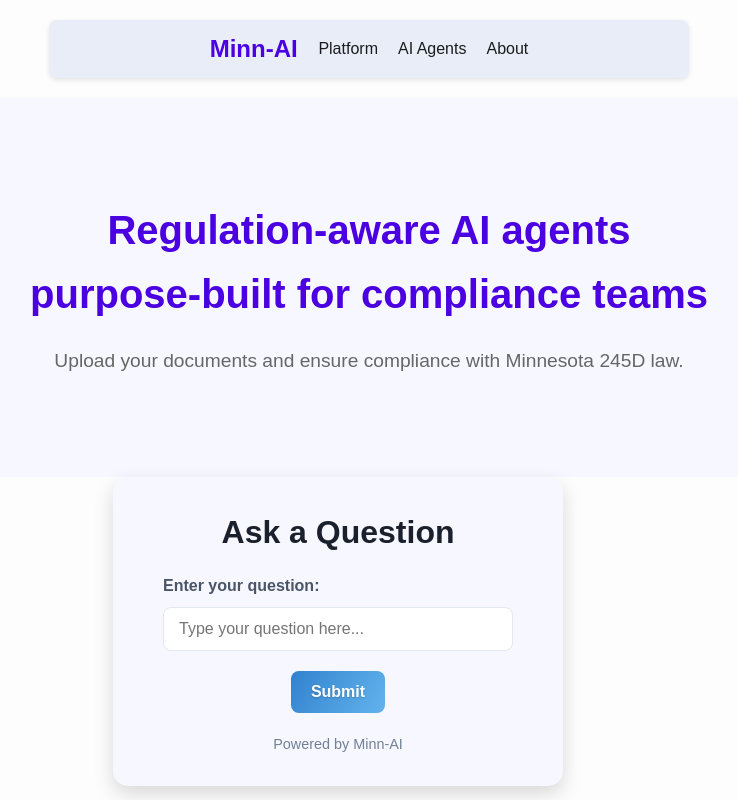
After one commit to Rishabhcodes65536/AI_COMPLIANCE, a Flask app: template templates/ui_2.html in a window 1280 px wide. The commit adds this page. Shown: the whole page, without its empty margins (271-1009 px from the left). Run offline with Flask 3, Linux system fonts and the light colour scheme; the template is opened without the code that fills it, so the values that code supplies are empty.

Commit message:
check compliance update api and ui

```diff
--- a/main.py
+++ b/main.py
@@ -1,15 +1,25 @@
-from flask import Flask, render_template, request
+from flask import Flask, render_template, request, jsonify
 import requests
 import os
 from dotenv import load_dotenv
+import hashlib
+from datetime import datetime
 
-# Load environment variables
+
 load_dotenv()
+
+
 
 API_URL = os.getenv('API_URL')
 API_KEY = os.getenv('API_KEY')
 
 app = Flask(__name__)
+
+
+last_known_hash = None
+
+URL = 'https://www.revisor.mn.gov/statutes/cite/245D/full'
+
 
 def get_answer(question):
     headers = {
@@ -40,7 +50,7 @@ def get_answer(question):
 #Homepage
 @app.route('/', methods=['GET'])
 def home():
-    return render_template('home.html')
+    return render_template('ui_dark.html')
 
 
 # Ask
@@ -53,5 +63,56 @@ def ask():
     return render_template('answer.html', question=question, answer=answer)
 
 
+def get_page_info(url):
+    """Fetch the webpage and return the MD5 hash of its content and Last-Modified timestamp."""
+    try:
+        response = requests.get(url)
+        response.raise_for_status()
+
+        page_content = response.text
+        page_hash = hashlib.md5(page_content.encode('utf-8')).hexdigest()
+
+        last_modified = response.headers.get('Last-Modified')
+
+        if last_modified:
+            last_modified_time = datetime.strptime(last_modified, "%a, %d %b %Y %H:%M:%S GMT")
+        else:
+            last_modified_time = None
+
+        return page_hash, last_modified_time
+
+    except requests.exceptions.RequestException as e:
+        print(f"Error fetching the page: {e}")
+        return None, None
+
+@app.route('/check-update', methods=['GET'])
+def check_update():
+    """API endpoint to check if the page has changed and return the last modified timestamp."""
+    global last_known_hash
+
+    current_hash, last_modified_time = get_page_info(URL)
+
+    if current_hash is None:
+        return jsonify({"error": "Failed to fetch page"}), 500
+
+    # Compare with the last known hash
+    if last_known_hash is None:
+        last_known_hash = current_hash
+        return jsonify({
+            "message": "Initial check completed, no changes detected.",
+            "last_modified": last_modified_time.isoformat() if last_modified_time else "Unknown"
+        }), 200
+    elif current_hash != last_known_hash:
+        last_known_hash = current_hash
+        return jsonify({
+            "message": "The webpage has been updated.",
+            "last_modified": last_modified_time.isoformat() if last_modified_time else "Unknown"
+        }), 200
+    else:
+        return jsonify({
+            "message": "No changes detected.",
+            "last_modified": last_modified_time.isoformat() if last_modified_time else "Unknown"
+        }), 200
+
 if __name__ == '__main__':
     app.run(debug=True)
--- /dev/null
+++ b/static/styles.css
@@ -0,0 +1,199 @@
+/* General Reset */
+* {
+  margin: 0;
+  padding: 0;
+  box-sizing: border-box;
+}
+
+/* Body and Font */
+body {
+  font-family: 'Arial', sans-serif;
+  background-color: #fdfdfd;
+  color: #1c1c1e;
+  line-height: 1.6;
+}
+
+/* Navbar */
+.navbar {
+  display: flex;
+  justify-content: center;
+  align-items: center;
+  margin: 20px auto; /* Adds vertical margin */
+  width: 50%; /* Creates a centered bar */
+  background-color: #e8edf7;
+  box-shadow: 0 2px 5px rgba(0, 0, 0, 0.1);
+  border-radius: 8px; /* Rounded corners */
+  padding: 10px 20px;
+}
+
+.navbar-content {
+  display: flex;
+  justify-content: space-evenly;
+  align-items: center;
+  width: 60%;
+}
+
+.navbar-brand .logo {
+  font-size: 1.5rem;
+  font-weight: bold;
+  color: #4a00e0;
+}
+
+.navbar-links {
+  display: flex;
+  gap: 20px;
+}
+
+.navbar-links a {
+  text-decoration: none;
+  color: #1c1c1e;
+  font-size: 1rem;
+  transition: color 0.2s ease-in-out;
+}
+
+.navbar-links a:hover {
+  color: #4a00e0;
+}
+
+.btn-demo {
+  background-color: #4a00e0;
+  color: #ffffff;
+  padding: 8px 12px;
+  border-radius: 4px;
+  font-weight: bold;
+  transition: background-color 0.3s ease;
+}
+
+.btn-demo:hover {
+  background-color: #3a00c0;
+}
+
+/* Hero Section */
+.hero {
+  text-align: center;
+  padding: 100px 20px;
+  background-color: #f7f7ff;
+}
+
+.hero-title {
+  font-size: 2.5rem;
+  font-weight: bold;
+  color: #4a00e0;
+  margin-bottom: 20px;
+}
+
+.hero-subtitle {
+  font-size: 1.2rem;
+  color: #666666;
+}
+
+
+.navbtn{
+  border-radius: 8px solid black;
+  color: rgba(67, 83, 63, 0.1);
+}
+
+
+
+/* Container styling */
+.container {
+    background-color: #f7f7ff;
+    box-shadow: 0px 8px 20px rgba(0, 0, 0, 0.15);
+    border-radius: 15px;
+    padding: 30px 50px;
+    max-width: 450px;
+    width: 100%;
+    text-align: center;
+    transition: transform 0.3s ease, box-shadow 0.3s ease;
+    text-align: center;
+    position: absolute;
+    left: 30%;
+}
+
+.container:hover {
+    transform: translateY(-5px);
+    box-shadow: 0px 10px 25px rgba(0, 0, 0, 0.2);
+}
+
+/* Header styling */
+h1 {
+    font-size: 2rem;
+    color: #1a202c;
+    margin-bottom: 15px;
+}
+
+/* Label styling */
+label {
+    font-weight: 600;
+    font-size: 1rem;
+    color: #4a5568;
+    margin-bottom: 8px;
+    display: block;
+    text-align: left;
+}
+
+/* Input field styling */
+input[type="text"] {
+    width: 100%;
+    padding: 12px 15px;
+    font-size: 1rem;
+    border: 1px solid #e2e8f0;
+    border-radius: 8px;
+    margin-bottom: 20px;
+    box-sizing: border-box;
+    transition: border-color 0.3s ease, box-shadow 0.3s ease;
+}
+
+input[type="text"]:focus {
+    border-color: #3182ce;
+    outline: none;
+    box-shadow: 0 0 8px rgba(49, 130, 206, 0.5);
+}
+
+/* Button styling */
+button {
+    background: linear-gradient(120deg, #3182ce, #63b3ed);
+    color: #ffffff;
+    font-size: 1rem;
+    padding: 12px 20px;
+    /* border: 6px #4299e1; */
+    border:none;
+    border-radius: 8px;
+    cursor: pointer;
+    transition: background 0.3s ease, transform 0.2s ease;
+    font-weight: 600;
+    text-shadow: 0 1px 2px rgba(0, 0, 0, 0.2);
+}
+
+button:hover {
+    background: linear-gradient(120deg, #2b6cb0, #4299e1);
+    transform: translateY(-2px);
+}
+
+/* Footer styling */
+.footer {
+    margin-top: 20px;
+    font-size: 0.9rem;
+    color: #718096;
+}
+
+.footer p {
+    margin: 0;
+}
+
+/* Add a slight animation for better aesthetics */
+@keyframes fadeIn {
+    from {
+        opacity: 0;
+        transform: translateY(20px);
+    }
+    to {
+        opacity: 1;
+        transform: translateY(0);
+    }
+}
+
+.container {
+    animation: fadeIn 0.6s ease-out;
+    /* background-color : inherit; */
+}
--- a/templates/answer.html
+++ b/templates/answer.html
@@ -82,7 +82,7 @@
         <p>{{ answer }}</p>
         <a href="/">Ask Another Question</a>
         <div class="footer">
-            <p>Powered by Mini-AI</p>
+            <p>Powered by Minn-AI</p>
         </div>
     </div>
 </body>
--- a/templates/home.html
+++ b/templates/home.html
@@ -86,7 +86,7 @@
             <button type="submit">Submit</button>
         </form>
         <div class="footer">
-            <p>Powered by Mini-AI</p>
+            <p>Powered by Minn-AI</p>
         </div>
     </div>
 </body>
--- /dev/null
+++ b/templates/ui_2.html
@@ -0,0 +1,46 @@
+<!DOCTYPE html>
+<html lang="en">
+<head>
+  <meta charset="UTF-8">
+  <meta name="viewport" content="width=device-width, initial-scale=1.0">
+  <title>Minn-AI | Compliance Testing</title>
+  <link rel="stylesheet" href="{{ url_for('static', filename='styles.css') }}">
+</head>
+<body>
+  <!-- Navbar -->
+  <nav class="navbar">
+    <div class="navbar-content">
+      <div class="navbar-brand">
+        <span class="logo">Minn-AI</span>
+      </div>
+      <div class="navbar-links">
+        <a href="#platform" class="navbtn">Platform</a>
+        <a href="#ai-agents" class="navbtn">AI Agents</a>
+        <a href="#about" class="navbtn">About</a>
+        <!-- <a href="#demo" class="btn-demo">Schedule a Demo</a> -->
+      </div>
+    </div>
+  </nav>
+
+  <!-- Hero Section -->
+  <header class="hero">
+    <h1 class="hero-title">
+      Regulation-aware AI agents<br> purpose-built for compliance teams
+    </h1>
+    <p class="hero-subtitle">
+      Upload your documents and ensure compliance with Minnesota 245D law.
+    </p>
+  </header>
+   <div class="container">
+        <h1>Ask a Question</h1>
+        <form action="/ask" method="post">
+            <label for="question">Enter your question:</label>
+            <input type="text" id="question" name="question" placeholder="Type your question here..." required>
+            <button type="submit">Submit</button>
+        </form>
+        <div class="footer">
+            <p>Powered by Minn-AI</p>
+        </div>
+    </div>
+</body>
+</html>
```
Also changed, not shown: templates/ui_1.html (added, +31 -0 lines), templates/ui_dark.html (added, +73 -0 lines).
